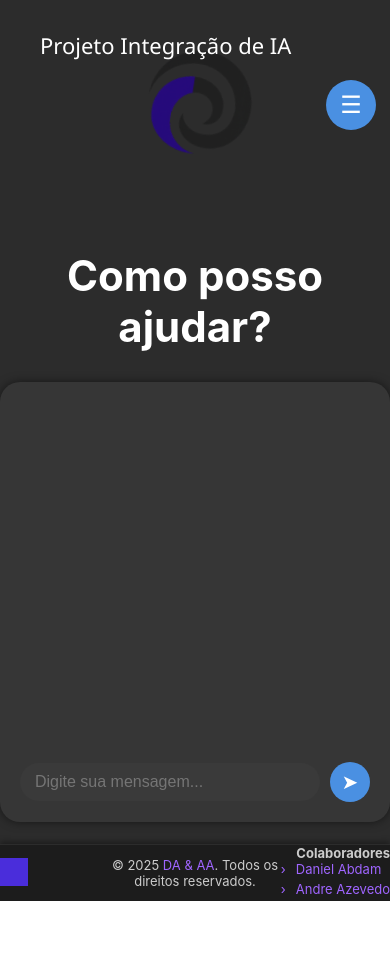
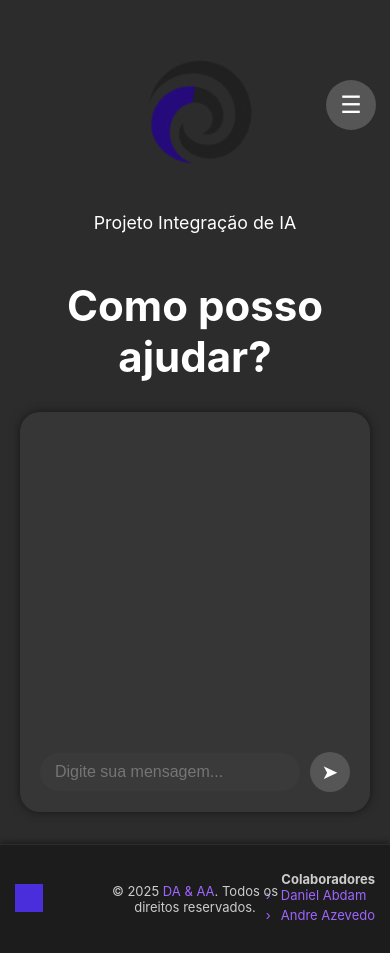
Before and after one commit to danielabdam/chatgpt-clone, a React (Create React App) app in the folder web/: page / in a window 390 px wide. Before the commit the page ends 901 px from the top, so only its background shows below. Built offline with nearby package versions, Linux system fonts and the light colour scheme; grey boxes are pictures that could not be loaded.

Commit message:
Ajuste de codigo
Ajuste de Cor e responsividade da pagina

```diff
--- a/web/src/App.js
+++ b/web/src/App.js
@@ -1,8 +1,9 @@
 import React, { useState } from 'react';
+import './styles/main.css';
 import logo from './iconnew.svg';
 import './styles/App.css';
 import Chat from './components/chat/Chat'; // ✅ com "c" minúsculo
-import ChatHistory from './components/ChatHistory/ChatHistory';
+
 
 
 function App() {
@@ -16,6 +17,7 @@ function App() {
         <Chat />
       </header>
       <footer className="App-footer-custom">
+        <div className="container-footer">
           <div className="footer-left">
             <a href="https://github.com/danielabdam/chatgpt-clone" target="_blank" rel="noopener noreferrer">
               <img src="https://cdn.jsdelivr.net/gh/devicons/devicon/icons/github/github-original.svg" alt="GitHub" className="github-icon" />
@@ -31,9 +33,8 @@ function App() {
               <li><a href="https://github.com/ambizito" target="_blank" rel="noopener noreferrer">Andre Azevedo</a></li>
             </ul>
           </div>
+        </div>
       </footer>
-
-
     </div>
   );
 }
--- a/web/src/components/ChatHistory/ChatHistory.css
+++ b/web/src/components/ChatHistory/ChatHistory.css
@@ -1,3 +1,13 @@
+* {
+  box-sizing: border-box;
+}
+:root {
+  --primary-color: #9f65ff;
+  --text-color: #fff;
+  --background-color: #2c2c2c;
+  --background-color-light: #3a3a3a;
+}
+
 /* Botão para abrir e fechar o histórico */
 .history-toggle-btn-container {
   top: 0%; /* Alinha no topo */
@@ -6,7 +16,7 @@
 }
 
 .history-toggle-btn {
-  background-color: #4a90e2;
+  background-color: #565656;
   border: none;
   border-radius: 50%;
   width: 50px;
--- a/web/src/components/ChatHistory/ChatHistory.js
+++ b/web/src/components/ChatHistory/ChatHistory.js
@@ -1,3 +1,4 @@
+import '../../styles/main.css';
 import React, { useState } from 'react';
 import './ChatHistory.css';
 
--- a/web/src/components/chat/Chat.css
+++ b/web/src/components/chat/Chat.css
@@ -1,10 +1,19 @@
+* {
+  box-sizing: border-box;
+}
+:root {
+  --primary-color: #9f65ff;
+  --text-color: #fff;
+  --background-color: #2c2c2c;
+  --background-color-light: #3a3a3a;
+  --background-shadow-color: 0, 0, 0;
+}
 /* Layout base */
 .chat-container {
-  width: 100vw;
-  min-height: 100vh;
-  display: flex;
-  justify-content: center;
-  background-color: #2d2d2d;
+  padding-left: 20px;  /* Espaço à esquerda */
+  padding-right: 20px; /* Espaço à direita */
+  width: 100%; /* Preenche a largura total da tela */
+  box-sizing: border-box; /* Garante que o padding não interfira no layout */
 }
 
 .chat-layout {
@@ -47,7 +56,7 @@
   padding: 20px;
   width: 100%;
   max-width: 100%;
-  box-shadow: 0 0 10px rgba(0, 0, 0, 0.5);
+  box-shadow: 0 0 10px rgba(var(--background-shadow-color), 0.5);
   display: flex;
   flex-direction: column;
   justify-content: space-between;
@@ -68,7 +77,7 @@
   top: 10px; /* Distância do topo */
   left: 90%; /* Alinha à direita */
   transform: translateX(-50%); /* Ajusta para centralizar perfeitamente */
-  background-color: #4a90e2;
+  background-color: #565656;
   border: none;
   border-radius: 50%;
   width: 50px;
@@ -80,7 +89,7 @@
 }
 
 .history-toggle-btn:hover {
-  background-color: #357ab8;
+  background-color: var(--primary-color);
 }
 
 .chat-history-container {
@@ -118,7 +127,7 @@
 }
 
 .message {
-  background-color: #3a3a3a;
+  background-color: var(--background-color-light);
   padding: 10px 15px;
   border-radius: 10px;
   max-width: 75%;
@@ -128,7 +137,7 @@
 
 .message.user {
   align-self: flex-end;
-  background-color: #4a90e2;
+  background-color: var(--primary-color);
   color: white;
 }
 
@@ -147,7 +156,7 @@
   padding: 10px 15px;
   border-radius: 20px;
   border: none;
-  background-color: #3a3a3a;
+  background-color: var(--background-color-light);
   color: white;
   font-size: 16px;
   outline: none;
@@ -155,7 +164,7 @@
 
 .input-container button {
   margin-left: 10px;
-  background-color: #4a90e2;
+  background-color: #565656;
   border: none;
   border-radius: 50%;
   width: 40px;
@@ -166,7 +175,7 @@
 }
 
 .input-container button:hover {
-  background-color: #357ab8;
+  background-color: var(--primary-color);
 }
 
 /* Histórico de chats */
@@ -192,7 +201,7 @@
   display: flex;
   justify-content: space-between;
   align-items: center;
-  background: #3a3a3a;
+  background: var(--background-color-light);
   padding: 8px 10px;
   border-radius: 5px;
   margin-bottom: 6px;
--- a/web/src/index.js
+++ b/web/src/index.js
@@ -1,5 +1,6 @@
 import React from 'react';
 import ReactDOM from 'react-dom/client';
+import './styles/main.css';
 import './styles/index.css';
 import App from './App';
 
--- a/web/src/styles/App.css
+++ b/web/src/styles/App.css
@@ -1,12 +1,11 @@
-.page-title {
-  position: absolute;
-  top: 30px;
-  left: 40px;
-  font-size: 22px;
-  color: #fff;
-  font-family: 'Segoe UI', sans-serif;
-  font-weight: 300;
-  z-index: 10;
+* {
+  box-sizing: border-box;
+}
+:root {
+  --primary-color: #9f65ff;
+  --text-color: #fff;
+  --background-color: #2c2c2c;
+  --background-color-light: #3a3a3a;
 }
 
 .App {
@@ -23,7 +22,7 @@
 
 
 .App-header {
-  background-color: #2c2c2c;
+  background-color: var(--background-color);
   min-height: 100vh;
   display: flex;
   flex-direction: column;
@@ -46,7 +45,7 @@
   }
 }
 
-.App-footer {
+/* .App-footer {
   position: fixed;
   bottom: 10px;
   right: 10px;
@@ -56,7 +55,7 @@
   border-radius: 5px;
   font-size: 12px;
   z-index: 1000;
-}
+} */
 
 .App-header p {
   margin-bottom: 10px; /* reduz o espaço abaixo do parágrafo */
@@ -94,7 +93,7 @@
   padding: 10px 20px;
   font-size: 16px;
   color: white;
-  background-color: #007bff;
+  background-color: #565656;
   border: none;
   border-radius: 5px;
   cursor: pointer;
@@ -107,15 +106,17 @@
     background-color: #1c1c1c;
     color: #ccc;
     display: flex;
-  justify-content: space-between;
-  align-items: center;
-  gap: 40px;
-  padding: 0;
-  justify-content: space-between;
+    /* justify-content: space-between; */
+    /* align-items: center; */
+    /* gap: 40px; */
+    padding: 2em 15px;
+    justify-content: center;
     align-items: center;
     font-size: 13px;
-  border-top: 1px solid #2c2c2c;
+    border-top: 1px solid var(--background-color);
     box-shadow: 0 -2px 6px rgba(0, 0, 0, 0.4);
+    width: 100%;
+    flex-direction: column;
 }
 
 .footer-left,
@@ -143,7 +144,7 @@
 }
 
 .footer-center a {
-  color: #9f65ff;
+  color: var(--primary-color);
   text-decoration: none;
 }
 
@@ -168,7 +169,7 @@
 
 .footer-right li::before {
   content: '›';
-  color: #9f65ff;
+  color: var(--primary-color);
   margin-right: 4px;
 }
 
@@ -178,7 +179,7 @@
   filter: brightness(0) saturate(100%) invert(13%) sepia(85%) saturate(7500%) hue-rotate(255deg) brightness(90%) contrast(90%);
 }
 .footer-right a {
-  color: #9f65ff; /* ⬅️ Substitua essa cor pela que quiser */
+  color: var(--primary-color); /* ⬅️ Substitua essa cor pela que quiser */
   text-decoration: none;
 }
 
@@ -191,6 +192,16 @@
   margin: 0 auto;
 }
 
+.container-footer {
+    display: flex;
+    flex-direction: row;
+    width: 100%;
+    align-self: center;
+    align-items: center;
+    gap: 30%;
+    max-width: 1300px;
+}
+
 
 @media (prefers-reduced-motion: no-preference) {
   .App-logo {
--- /dev/null
+++ b/web/src/styles/main.css
@@ -0,0 +1,9 @@
+* {
+  box-sizing: border-box;
+}
+:root {
+  --primary-color: #9f65ff;
+  --text-color: #fff;
+  --background-color: #2c2c2c;
+  --background-color-light: #3a3a3a;
+}
```
Lines whose indentation alone changed are shown as unchanged.
